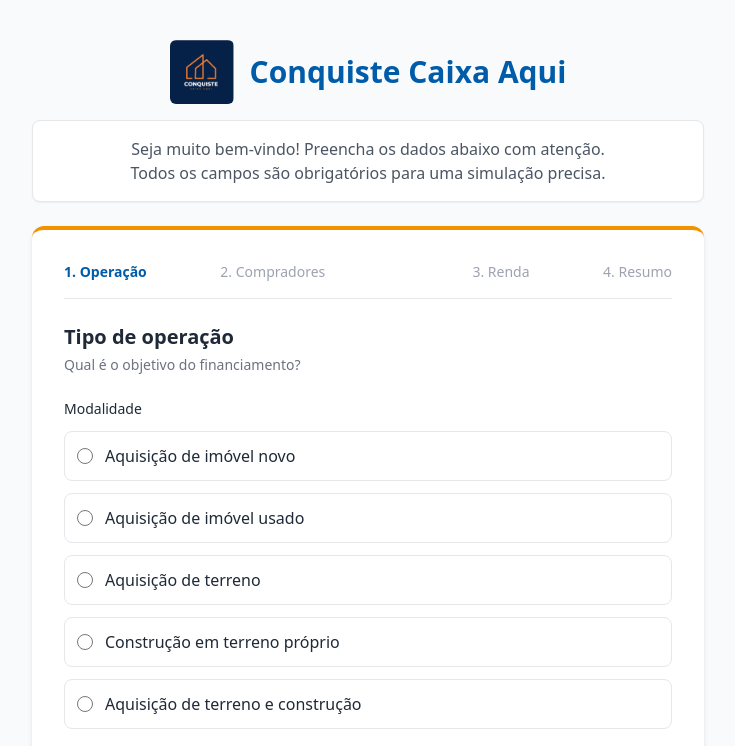
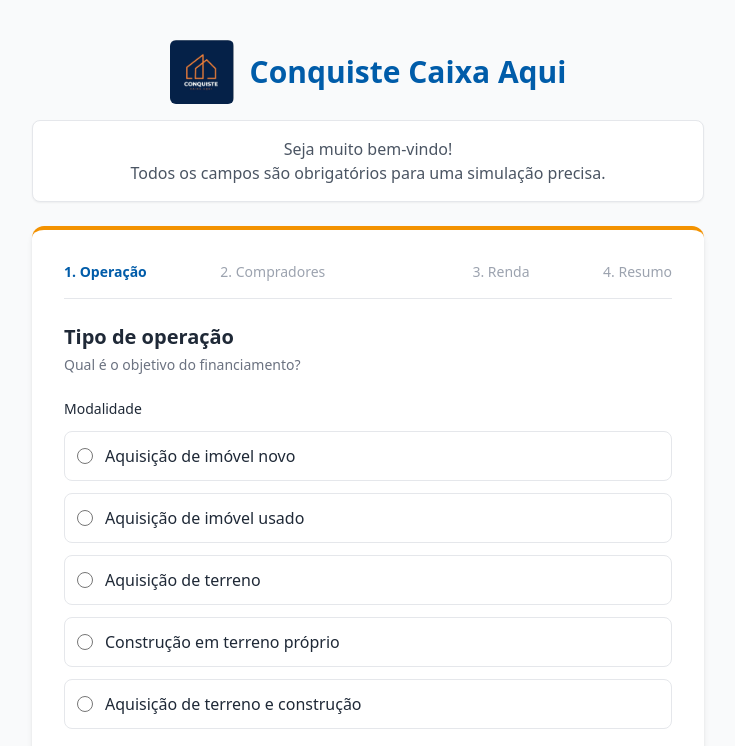
Before and after one commit to arturpanaino/Conquiste-Corresponde-Caixa-Aqui, a website: page public/index.html in a window 1280 px wide. Shown: the top 746 px of the page, without its empty margins (272-1007 px from the left). Drawn offline with nearby package versions, Linux system fonts and the light colour scheme.

Commit message:
Update index.html

```diff
--- a/public/index.html
+++ b/public/index.html
@@ -40,7 +40,7 @@
         </div>
 
         <p class="text-gray-600 bg-white p-4 rounded-lg shadow-sm border border-gray-200">
-            Seja muito bem-vindo! Preencha os dados abaixo com atenção. <br>
+            Seja muito bem-vindo!<br>
             Todos os campos são obrigatórios para uma simulação precisa.
         </p>
     </div>
```
